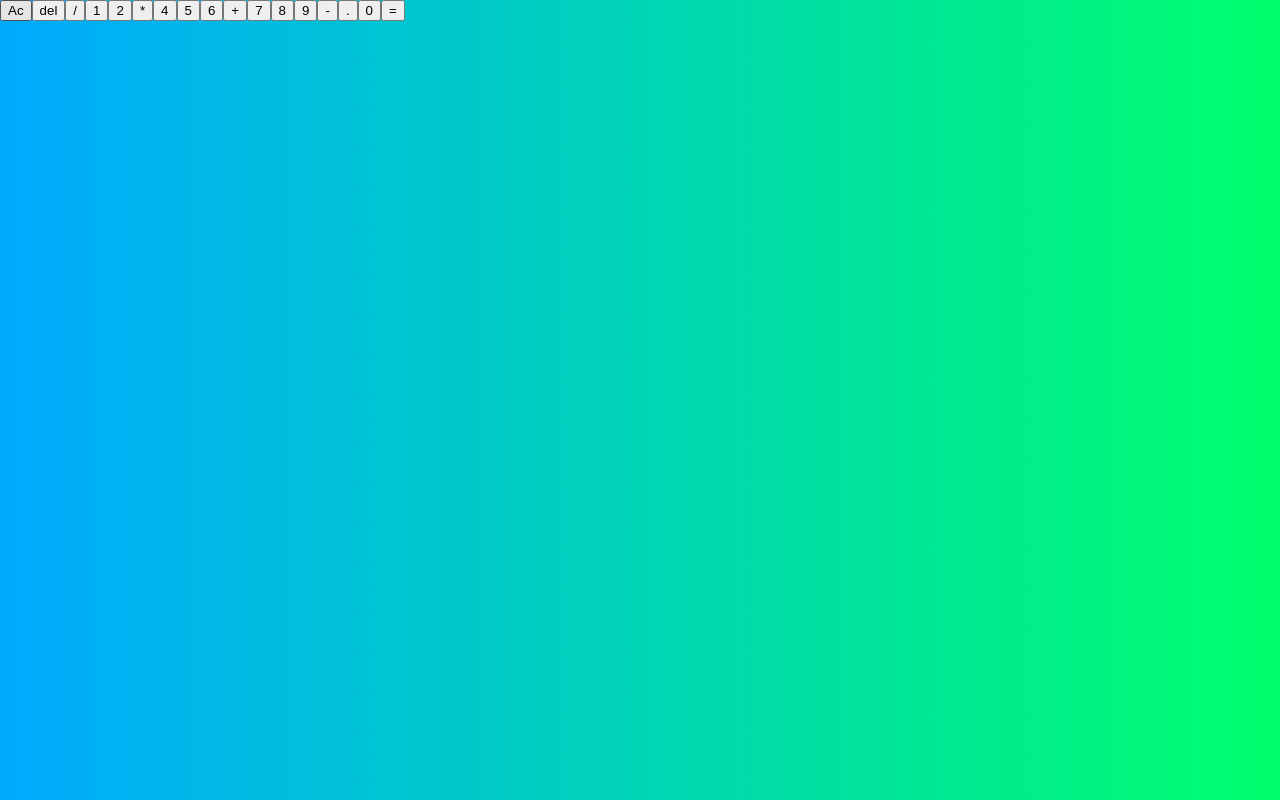
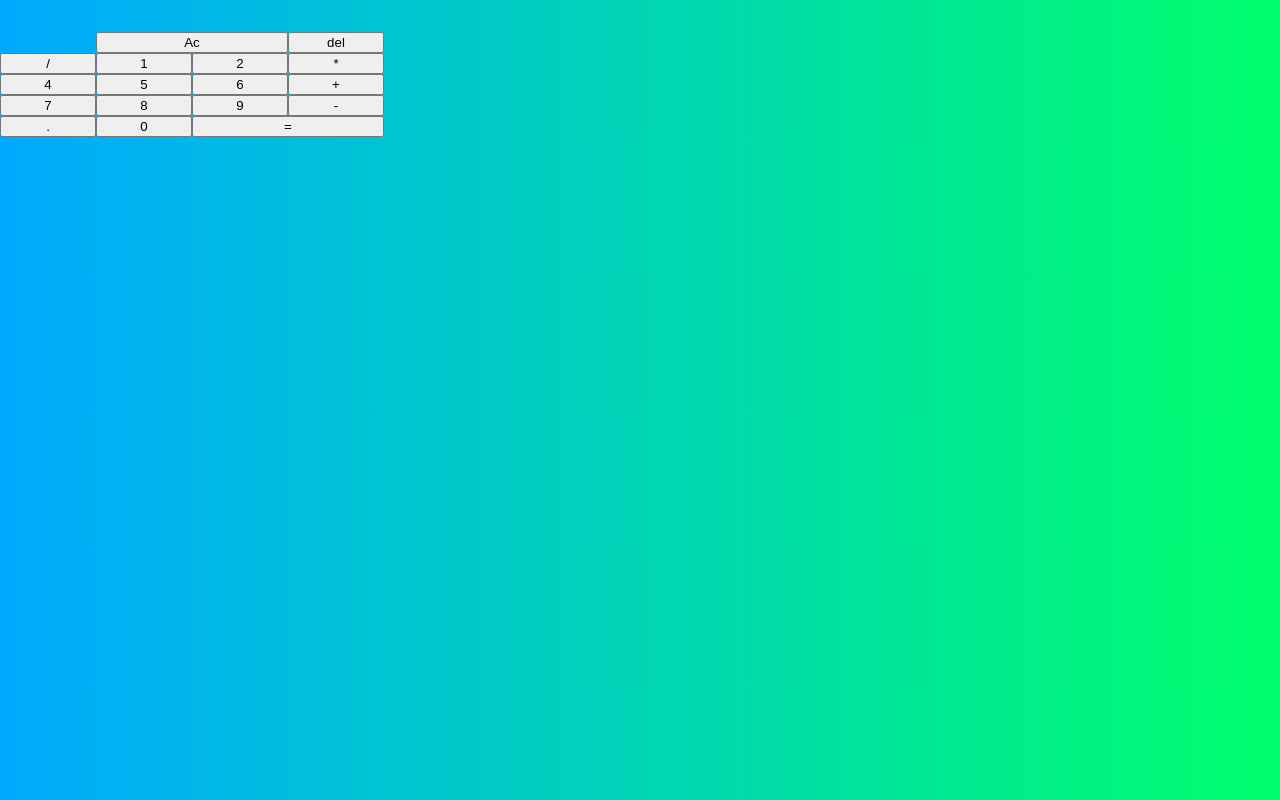
Before and after one commit to salvadorsalazar/react-calculator, a React (Create React App) app: page / in a window 1280 px wide. Built offline with nearby package versions, Linux system fonts and the light colour scheme.

Commit message:
editing style sheet using flexbox

```diff
--- a/src/styles.css
+++ b/src/styles.css
@@ -8,3 +8,34 @@ body{
     margin:0;
     background: linear-gradient(to right,#00aaff,#00ff6c);
 }
+
+.calculator-grid{
+    display: grid;
+    margin-top: 2rem;
+    grid-template-columns: repeat(4,6rem);
+    grid-template-rows: minmax(7rem,auto)//auto lets number dislyed grow
+    ;
+}
+.span-two{
+    grid-column: span 2;
+
+}
+
+.ouput{
+    grid-column: 1/-1;
+    background-color: rgba(0,0 , 0, .75);
+    display: flex;
+    flex-direction: column;
+
+
+}
+
+.output-previous-operand{
+    color: rgba(255,255,255,.75,);
+    font-size: 1.5rem;
+}
+
+.output-current-operand{
+    color: white;
+font-size: 2.5;
+}
```
